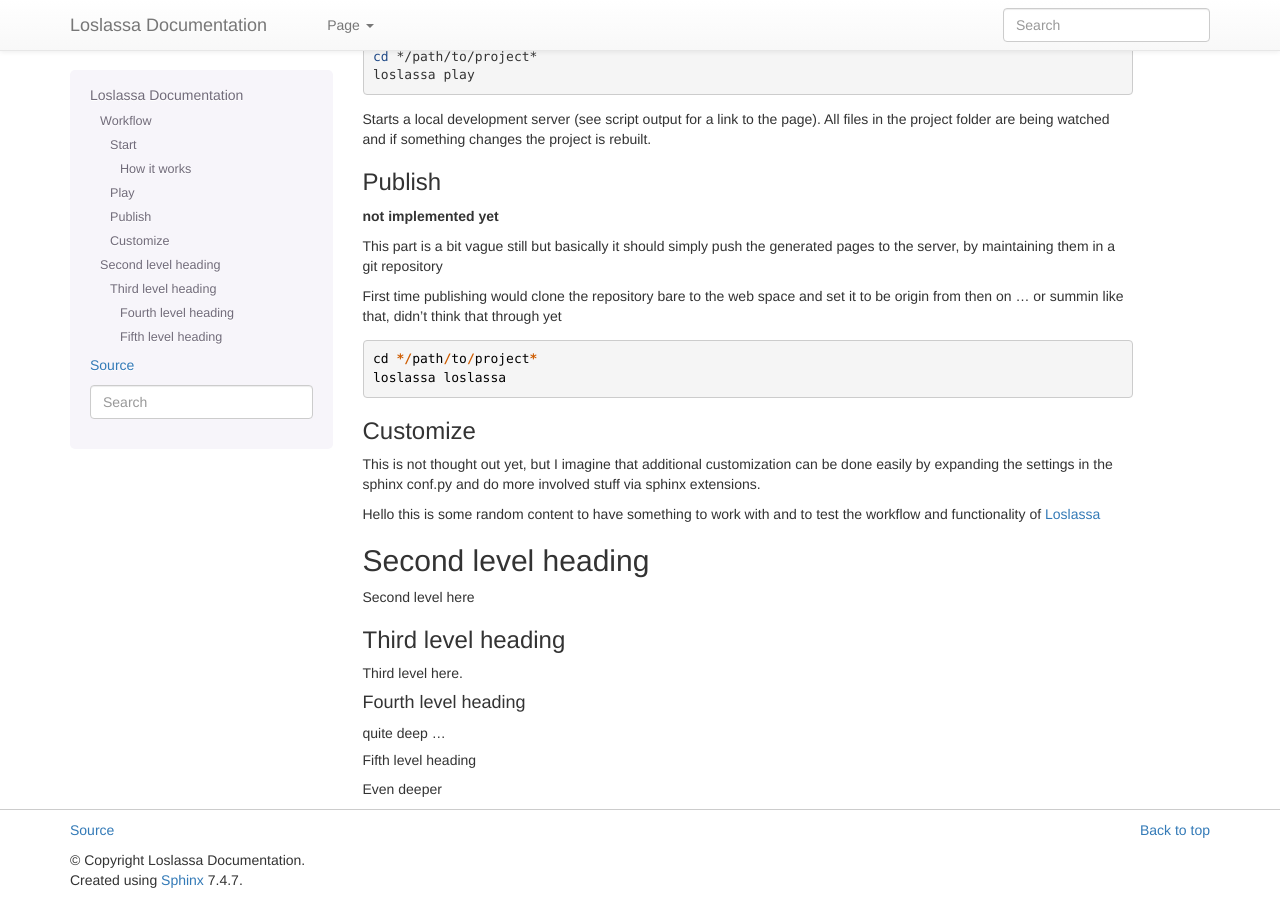
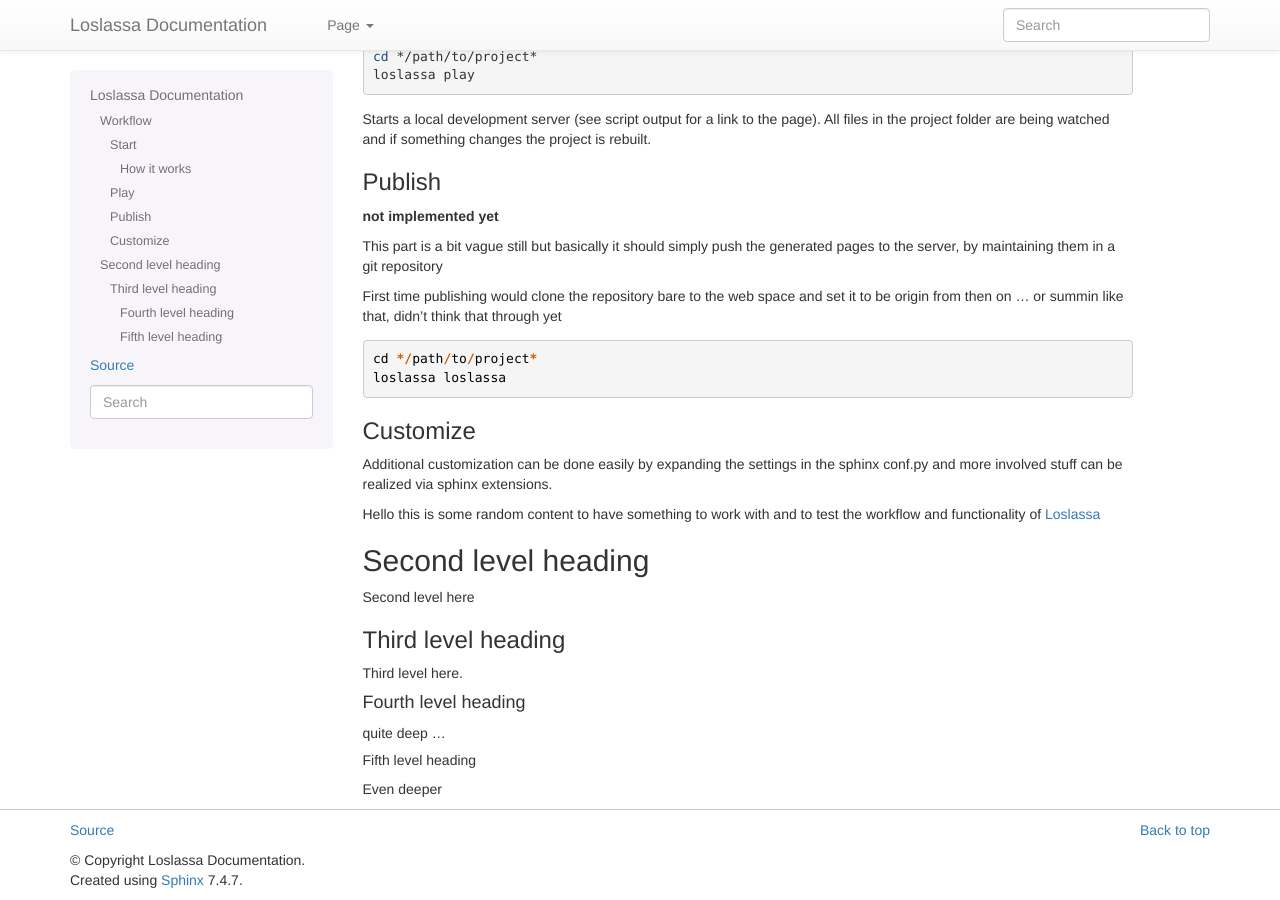
Before and after one commit to obestwalter/loslassa, a Sphinx documentation site: the page built from docs/index.rst, in a window 1280 px wide and 900 px high, scrolled down 1197 px. Built offline with Sphinx 7.4.7, drawn with Linux system fonts in a browser that asks for light colours; pages that are not in the unit, such as notebooks, are missing from menus.

Commit message:
new build

```diff
--- a/docs/__build/html/_sources/index.txt
+++ b/docs/__build/html/_sources/index.txt
@@ -93,9 +93,7 @@
 Customize
 =========
 
-This is not thought out yet, but I imagine that additional customization
-can be done easily by expanding the settings in the sphinx conf.py and
-do more involved stuff via sphinx extensions.
+Additional customization can be done easily by expanding the settings in the sphinx conf.py and more involved stuff can be realized via sphinx extensions.
 
 
 Hello this is some random content to have something to work with and to
--- a/docs/index.rst
+++ b/docs/index.rst
@@ -93,9 +93,7 @@
 Customize
 =========
 
-This is not thought out yet, but I imagine that additional customization
-can be done easily by expanding the settings in the sphinx conf.py and
-do more involved stuff via sphinx extensions.
+Additional customization can be done easily by expanding the settings in the sphinx conf.py and more involved stuff can be realized via sphinx extensions.
 
 
 Hello this is some random content to have something to work with and to
```
Also changed, not shown: docs/__build/html/index.html (+4 -6 lines), docs/__build/html/searchindex.js (+1 -1 lines), 3 other files.
